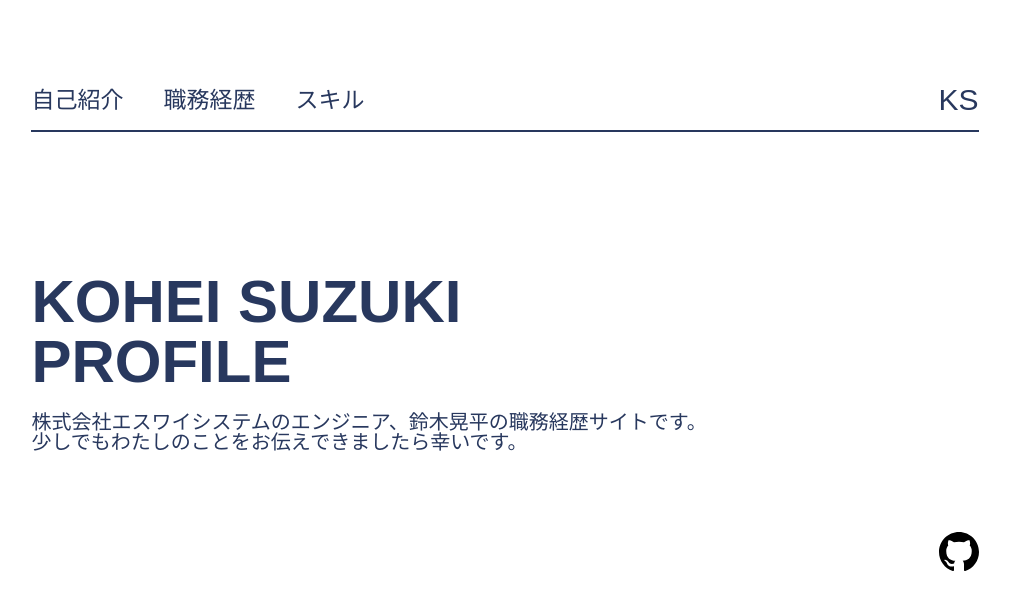
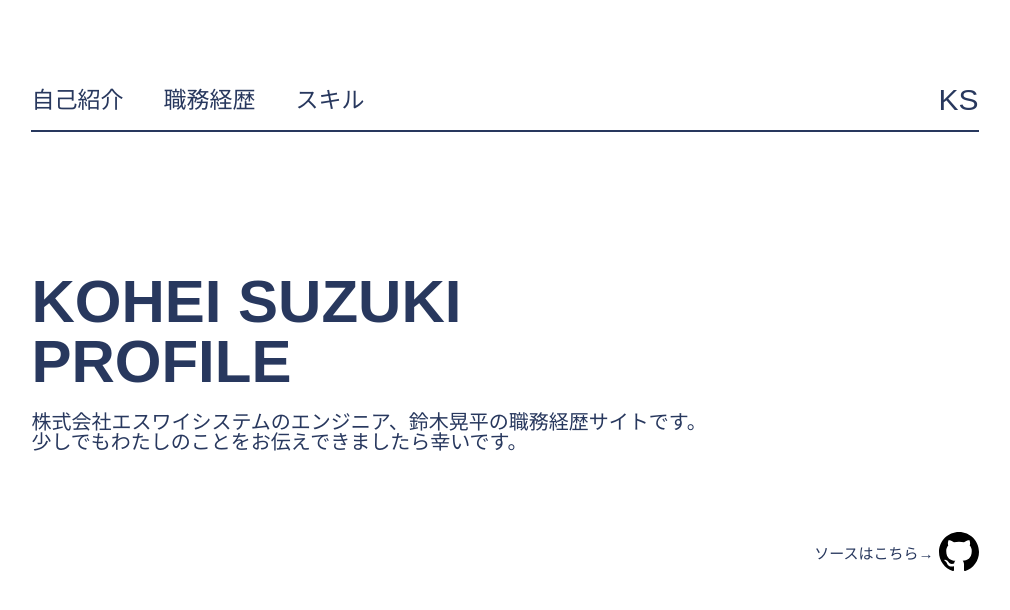
Before and after one commit to Kou0402/sy-profile, a Nuxt app: page / in a window 1280 px wide. Shown: the top 610 px of the page, without its empty margins (135-1145 px from the left). Built offline with nearby package versions, Linux system fonts and the light colour scheme.

Commit message:
style: tweak style

```diff
--- a/pages/index.vue
+++ b/pages/index.vue
@@ -8,9 +8,12 @@
       株式会社エスワイシステムのエンジニア、鈴木晃平の職務経歴サイトです。<br />
       少しでもわたしのことをお伝えできましたら幸いです。
     </h2>
-    <a href="https://github.com/Kou0402" target="_blank" class="github">
-      <img :src="githubIconPath" class="icon" />
-    </a>
+    <div class="github">
+      <p class="guide">ソースはこちら→</p>
+      <a href="https://github.com/Kou0402" target="_blank">
+        <img :src="githubIconPath" class="icon" />
+      </a>
+    </div>
   </section>
 </template>
 
@@ -27,20 +30,25 @@ export default {
 <style lang="scss" scoped>
 .home {
   padding: 90px 0;
+  color: $main-color1;
   > .title {
-    color: $main-color1;
     font-size: 6rem;
     margin-bottom: 20px;
   }
   > .message {
-    color: $main-color1;
     font-size: 2rem;
     font-weight: 500;
     margin-bottom: 80px;
   }
   > .github {
+    display: flex;
+    font-size: 1.5rem;
+    align-items: center;
     float: right;
-    > .icon {
+    > .guide {
+      margin-right: 5px;
+    }
+    .icon {
       width: 40px;
     }
   }
```
